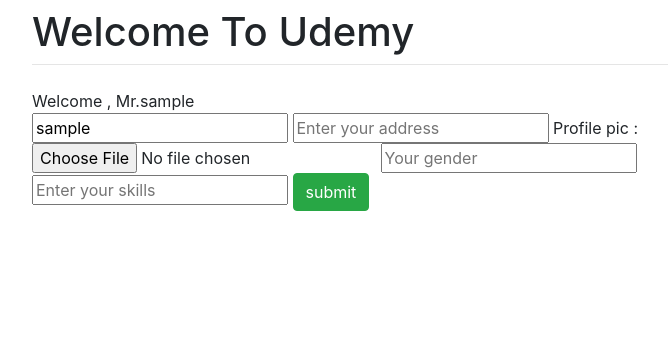
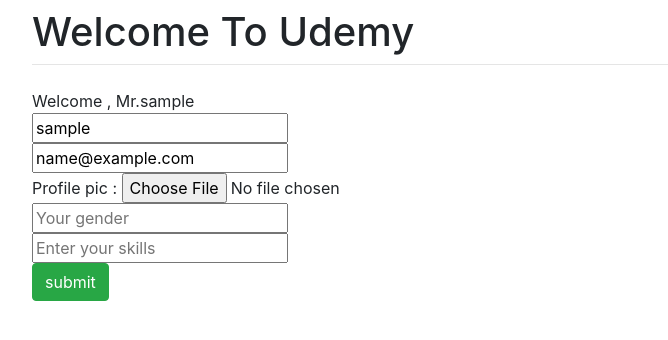
Before and after one commit to himanshugupta0158/Udemy_Copy, a Django app: page /teacher_profile/ in a window 1280 px wide. Shown: the top 340 px of the page, without its empty margins (243-911 px from the left). Run offline with Django 3.2, Linux system fonts and the light colour scheme; the visitor is signed in with stand-in values (Sample User, id 1); some libraries are stand-ins or nearby versions.

Commit message:
add category to courses db and done its changes

```diff
--- a/courses/models.py
+++ b/courses/models.py
@@ -11,10 +11,12 @@ from django.db.models.signals import post_save
 class Courses(models.Model):
     title = models.CharField(max_length=150)
     description = models.TextField()
+    category = models.CharField(max_length = 150)
     created_on = models.DateTimeField(auto_now_add=True)
     Teacher_name = models.CharField(max_length=50)
     price = models.DecimalField(max_digits=5, decimal_places=2)
     video = models.FileField(upload_to='videos/')
+
 
     def __str__(self):
         return self.title
@@ -31,7 +33,7 @@ class Teacher(models.Model):
     id=models.AutoField(primary_key=True)
     name = models.CharField(max_length = 50)
     profile_pic=models.FileField()
-    address=models.TextField()
+    Email_address=models.TextField()
     gender=models.CharField(max_length=25)
     profession = models.CharField(max_length=250)
     created_at=models.DateTimeField(auto_now_add=True)
@@ -47,6 +49,6 @@ class Student(models.Model):
     profile_pic=models.FileField()
     gender=models.CharField(max_length=25)
     profession = models.CharField(max_length=250)
-    address=models.TextField()
+    Email_address=models.TextField()
     updated_at=models.DateTimeField(auto_now_add=True)
     created_at=models.DateTimeField(auto_now_add=True)
--- a/courses/templates/courses/dashboard.html
+++ b/courses/templates/courses/dashboard.html
@@ -64,6 +64,6 @@
 </div>
 
 {% else %}
-<a href="{% url 'dashboard' %}">Back to dashboard</a>
+<br><a href="{% url 'dashboard' %}">Back to dashboard</a>
 {% endif %}
 {% endblock %}
--- a/courses/templates/courses/main.html
+++ b/courses/templates/courses/main.html
@@ -24,6 +24,9 @@
         {% if user.username %}
         <li class="nav-item">
             <a class="nav-link" id="profile-tab" data-toggle="tab" href="{% url 'profile' %}" role="tab" aria-controls="profile" aria-selected="false">Profile</a>
+        </li>
+        <li class="nav-item">
+            <a class="nav-link" id="profile-tab" data-toggle="tab" href="#" role="tab" aria-controls="Course Category" aria-selected="false">Course Category</a>
         </li>
         <li class="nav-item">
             <a class="nav-link" id="profile-tab" data-toggle="tab" href="{% url 'upload' %}" role="tab" aria-controls="Upload Courses" aria-selected="false">Upload Courses</a>
--- a/courses/templates/users/teacher_profile.html
+++ b/courses/templates/users/teacher_profile.html
@@ -8,11 +8,11 @@ Welcome , Mr.{{user.username}}
 {% endif %}
 <form method="post">
     {% csrf_token %}
-    <input type="text" name="name" value="{{user.username}}" >
-    <input type="text" name="address" placeholder="Enter your address">
-    Profile pic : <input type="file" name="profile_pic" action="/*">
-    <input type="text" name="gender" placeholder="Your gender">
-    <input type="text" name="skills" placeholder="Enter your skills">
+    <input type="text" name="name" value="{{user.username}}" > <br>
+    <input type="text" name="Email_address" value="{{user.email}}"> <br>
+    Profile pic : <input type="file" name="profile_pic" action="/*"> <br>
+    <input type="text" name="gender" placeholder="Your gender"> <br>
+    <input type="text" name="skills" placeholder="Enter your skills"> <br>
     <button type="submit" class="btn btn-success">submit</button>
 </form>
 
--- a/courses/views.py
+++ b/courses/views.py
@@ -50,9 +50,10 @@ def upload_video(request):
         title = request.POST['title']
         video = request.POST['video']
         description = request.POST['description']
+        category = request.POST['category']
         author_name = request.POST['author']
         price = request.POST['price']
-        content = Courses(title=title,description= description, Teacher_name = author_name ,price=price ,video = video)
+        content = Courses(title=title,description= description,category = category ,Teacher_name = author_name ,price=price ,video = video)
         content.save()
         msg = "video uploaded successfully"
         return render(request,'courses/dashboard.html' , {'msg' : msg})
@@ -91,10 +92,10 @@ after either student or teacher logged in.
 def student_profile(request):
     if request.method == "POST" :
         name = request.POST['name']
-        address = request.POST['address']
+        Email_address = request.POST['Email_address']
         pic = request.POST['profile_pic']
         gender = request.POST['gender']
-        std = Student(name = name , profile_pic = pic , gender = gender ,profession = 'Student' ,  address = address)
+        std = Student(name = name , profile_pic = pic , gender = gender ,profession = 'Student' ,  Email_address = Email_address)
         std.save()
         return render(request , "courses/dashboard.html" ,{'prof' : std} )
     else:
@@ -105,11 +106,11 @@ def student_profile(request):
 def teacher_profile(request):
     if request.method == "POST" :
         name = request.POST['name']
-        address = request.POST['address']
+        Email_address = request.POST['Email_address']
         pic = request.POST['profile_pic']
         gender = request.POST['gender']
         skills = request.POST['skills']
-        teacher = Teacher(name = name , profile_pic = pic , address = address , gender = gender , profession = 'Teacher', skills = skills)
+        teacher = Teacher(name = name , profile_pic = pic , Email_address = Email_address , gender = gender , profession = 'Teacher', skills = skills)
         teacher.save()
         return render(request , "courses/dashboard.html" , {'prof' : teacher})
     else:
```
Also changed, not shown: courses/templates/courses/course_category.html (added, +7 -0 lines), courses/templates/courses/upload.html (+9 -9 lines), courses/templates/users/student_profile.html (+4 -4 lines), courses/migrations/0013_courses_category.py (added), courses/migrations/0014_auto_20211109_1231.py (added).
